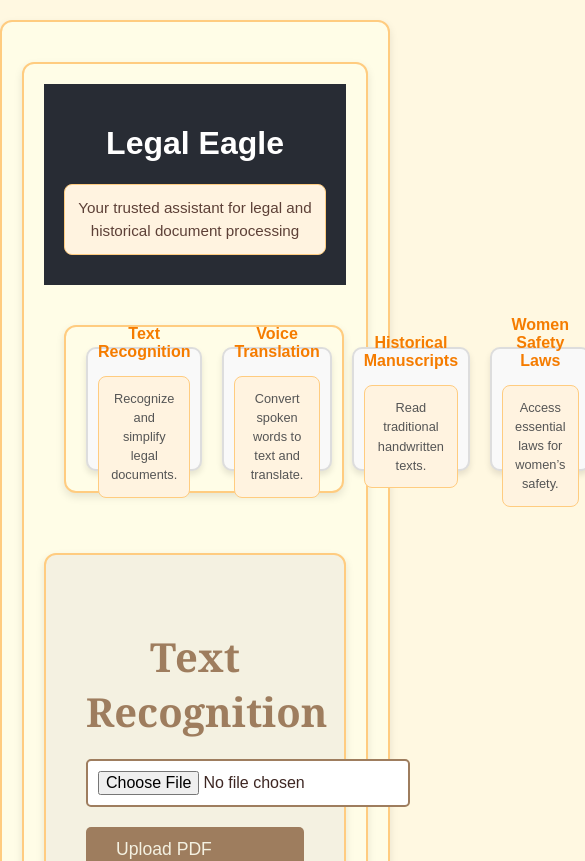
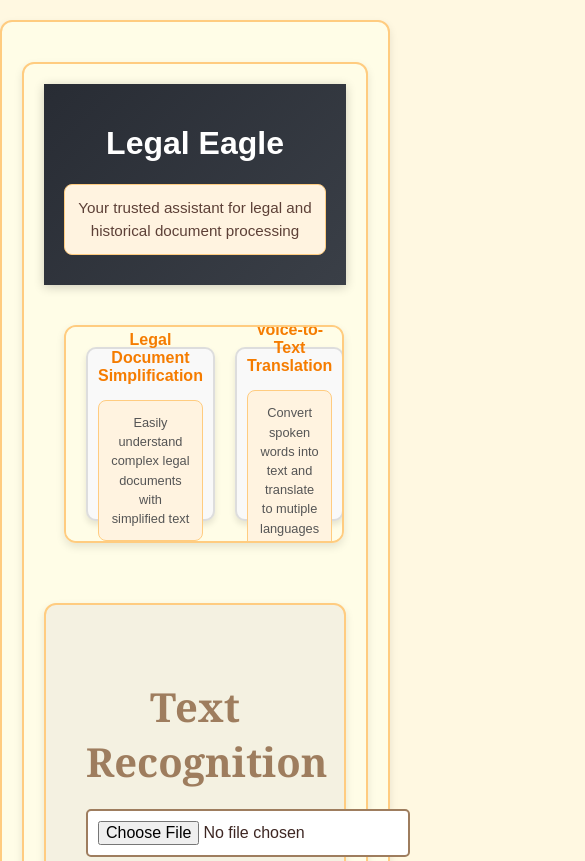
Before and after one commit to C-Sakthi-Maheswari/Legal-Eagle, a React (Create React App) app: page /text-recognition in a window 390 px wide. Shown: the top 861 px of the page, 585 px wide, since content can reach past the window. Built offline with nearby package versions, Linux system fonts and the light colour scheme; no server answers; the HTML template or start-up script is replaced by a standard one.

Commit message:
added copy to clipboard

```diff
--- a/package.json
+++ b/package.json
@@ -6,6 +6,7 @@
   "dependencies": {
     "axios": "^1.7.9",
     "cra-template": "1.2.0",
+    "lucide-react": "^0.476.0",
     "opencv.js": "^1.2.1",
     "react": "^19.0.0",
     "react-dom": "^19.0.0",
--- a/src/App.css
+++ b/src/App.css
@@ -4,9 +4,10 @@
 }
 
 .App-header {
-  background-color: #282c34;
+  background: linear-gradient(135deg, #282c34, #3a3f47);
   padding: 20px;
   color: white;
+  box-shadow: 0 2px 10px rgba(0, 0, 0, 0.2);
 }
 
 .App-main {
@@ -14,19 +15,21 @@
 }
 
 .options-row {
-  display: flex; /* Arrange items in a row */
-  justify-content: space-between; /* Evenly distribute items */
-  align-items: center; /* Center items vertically */
-  gap: 20px; /* Add space between the cards */
+  display: flex;
+  justify-content: space-between;
+  align-items: center;
+  gap: 20px;
   margin: 20px auto;
-  width: 90%; /* Adjust to fit within the available width */
+  width: 90%;
+  flex-wrap: nowrap; /* Ensure cards stay on one line */
+  overflow-x: auto; /* Add horizontal scroll on smaller screens */
 }
 
 .option-card {
   background-color: #f9f9f9;
   padding: 10px;
-  width: 150px;
-  height: 150px;
+  width: 200px;
+  height: 200px;
   text-align: center;
   border: 2px solid #ddd;
   border-radius: 10px;
@@ -47,7 +50,7 @@
 
 .option-card:active {
   box-shadow: 0px 0px 15px 5px #007bff;
-  transform: scale(0.95); /* Shrink slightly on click */
+  transform: scale(0.95);
   border-color: #007bff;
 }
 
@@ -63,14 +66,17 @@
 
 @media (max-width: 1024px) {
   .option-card {
-    width: 120px; /* Reduce card size on medium screens */
-    height: 120px;
+    width: 180px;
+    height: 180px;
   }
 }
 
 @media (max-width: 768px) {
+  .options-row {
+    justify-content: flex-start;
+  }
   .option-card {
-    width: 100px; /* Reduce further on smaller screens */
-    height: 100px;
+    width: 150px;
+    height: 150px;
   }
 }
--- a/src/App.js
+++ b/src/App.js
@@ -19,20 +19,21 @@ function App() {
         <main className="App-main">
           <div className="options-row">
             <Link to="/text-recognition" className="option-card">
-              <h2>Text Recognition</h2>
-              <p>Recognize and simplify legal documents.</p>
+
+              <h2>Legal Document Simplification</h2>
+              <p>Easily understand complex legal documents with simplified text</p>
             </Link>
             <Link to="/voice-translation" className="option-card">
-              <h2>Voice Translation</h2>
-              <p>Convert spoken words to text and translate.</p>
+              <h2>Voice-to-Text Translation</h2>
+              <p>Convert spoken words into text and translate to mutiple languages</p>
             </Link>
             <Link to="/historical-manuscripts" className="option-card">
-              <h2>Historical Manuscripts</h2>
-              <p>Read traditional handwritten texts.</p>
+              <h2>Tamil Document Digitization</h2>
+              <p>Extract and digitize texts from Tamil documents</p>
             </Link>
             <Link to="/women-safety" className="option-card">
               <h2>Women Safety Laws</h2>
-              <p>Access essential laws for women’s safety.</p>
+              <p>Explore essential safety laws and legal rights to help women.</p>
             </Link>
           </div>
         </main>
--- a/src/HistoricalManuscripts.js
+++ b/src/HistoricalManuscripts.js
@@ -1,10 +1,18 @@
 import React, { useState } from "react";
+import { ClipboardCopy } from 'lucide-react';
 
 function HistoricalManuscripts() {
   const [image, setImage] = useState(null);
   const [recognizedText, setRecognizedText] = useState("");
   const [isProcessing, setIsProcessing] = useState(false);
   const [error, setError] = useState("");
+
+
+  const copyToClipboard = () => {
+    navigator.clipboard.writeText(recognizedText);
+    alert('Text copied to clipboard!');
+  };
+
 
   const handleFileChange = (e) => {
     setImage(e.target.files[0]);
@@ -106,6 +114,9 @@ function HistoricalManuscripts() {
             }}
           >
             <p style={{ fontSize: "16px", color: "#333" }}>{recognizedText}</p>
+           <button onClick={copyToClipboard} className="flex items-center gap-2">
+                  <ClipboardCopy size={20} /> Copy Text
+                </button>
           </div>
         </div>
       )}
--- a/src/TextRecognition.js
+++ b/src/TextRecognition.js
@@ -1,5 +1,6 @@
 import React, { useState, useEffect } from 'react';
 import './TextRecognition.css';
+import { ClipboardCopy } from 'lucide-react';
 
 const TextRecognition = () => {
   const [file, setFile] = useState(null);
@@ -89,6 +90,15 @@ const TextRecognition = () => {
     return sentences;
   };
 
+  const copyToClipboard = () => {
+    navigator.clipboard.writeText(text);
+    alert('Text copied to clipboard!');
+  };
+  const copyToClipboard2 = () => {
+    navigator.clipboard.writeText(translatedText);
+    alert('Text copied to clipboard!');
+  };
+
   return (
     <div className="text-recognition-page">
       <h2>Text Recognition</h2>
@@ -112,6 +122,9 @@ const TextRecognition = () => {
         ) : (
           <p>No text extracted.</p>
         )}
+       <button onClick={copyToClipboard} className="flex items-center gap-2">
+        <ClipboardCopy size={20} /> Copy Text
+      </button>
       </div>
 
       <div>
@@ -119,10 +132,8 @@ const TextRecognition = () => {
         <select value={targetLanguage} onChange={handleLanguageChange}>
           <option value="en">English</option>
           <option value="hi">Hindi</option>
-          <option value="ml">Malayalam</option>
           <option value="bn">Bengali</option>
           <option value="mr">Marathi</option>
-          <option value="pa">Punjabi</option>
         </select>
         <button type="button" onClick={handleTranslate} disabled={!text}>
           Translate
@@ -138,6 +149,9 @@ const TextRecognition = () => {
           ) : (
             <p>No translation available.</p>
           )}
+          <button onClick={copyToClipboard2} className="flex items-center gap-2">
+        <ClipboardCopy size={20} /> Copy Text
+      </button>
         </div>
       </div>
     </div>
--- a/src/WomenSafetyLaws.js
+++ b/src/WomenSafetyLaws.js
@@ -51,7 +51,7 @@ const WomenSafetyLaws = () => {
             type="text"
             value={message}
             onChange={(e) => setMessage(e.target.value)}
-            placeholder="Type your message..."
+            placeholder="What are my legal rights in my work place..."
           />
           <button onClick={handleSendMessage}>Send</button>
         </div>
```
Also changed, not shown: src/images/text-reco.png (added), 7 other files (tests, documents, lock files or other folders).
